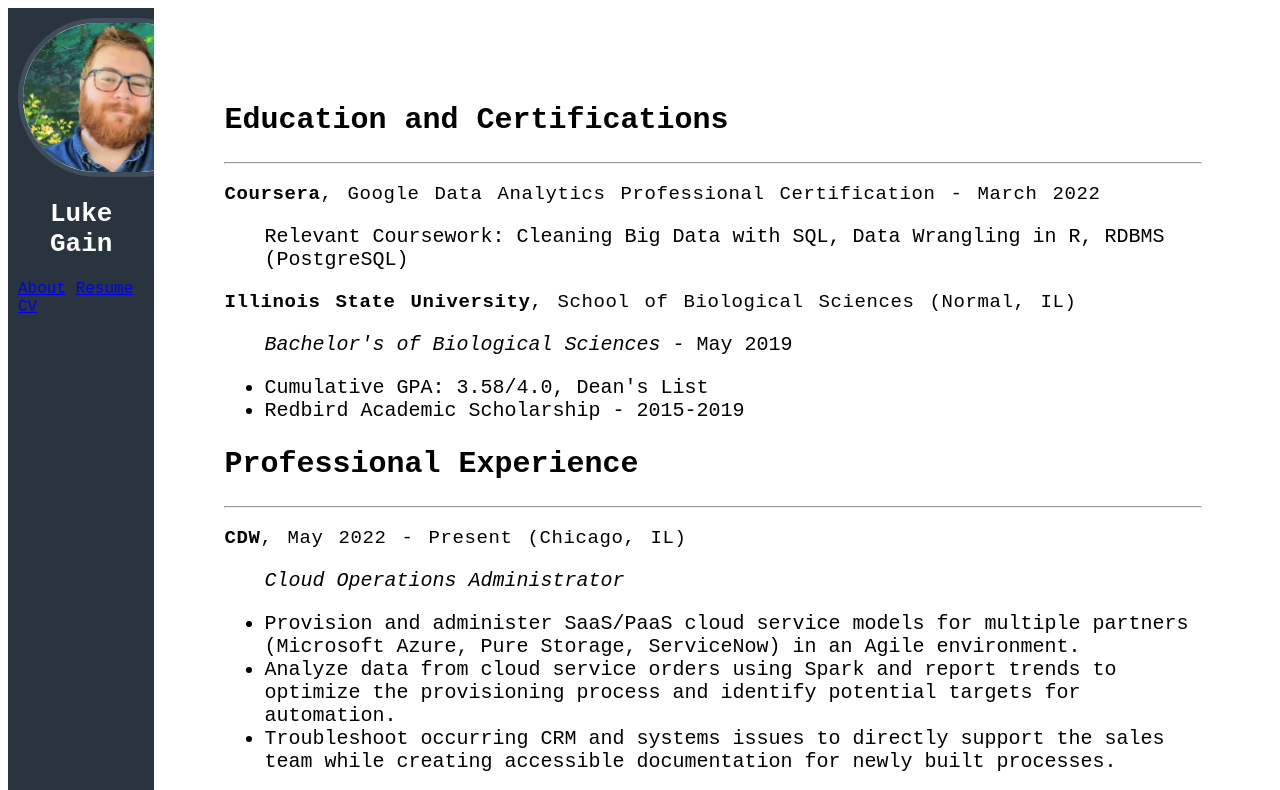
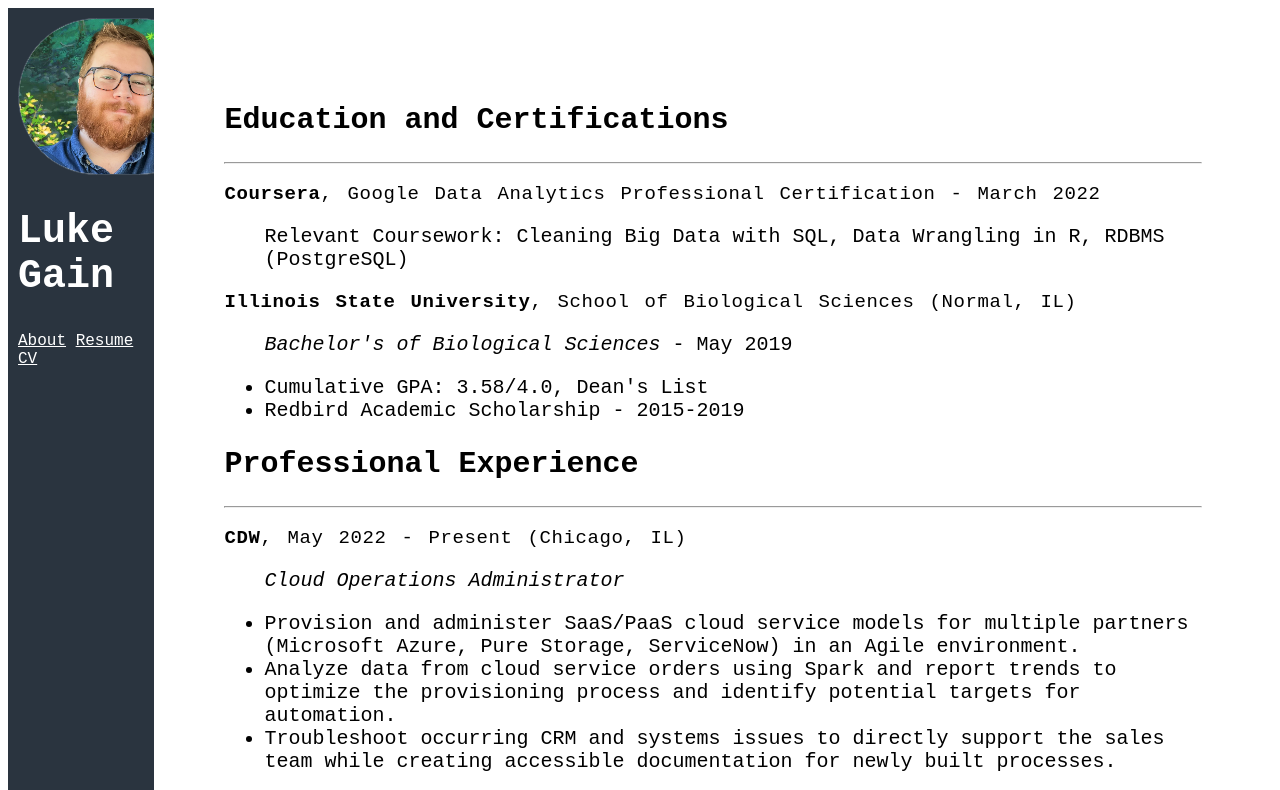
Before and after one commit to Lagain/portfolio-site, a plain HTML site: page index.html in a window 1280 px wide. Shown: the top 790 px of the page. Drawn offline with Linux system fonts and the light colour scheme.

Commit message:
modified fonts and colors

```diff
--- a/styles.css
+++ b/styles.css
@@ -4,12 +4,13 @@
 
 
 .header {
-    text-align: center;
-    font-size: 26px;
-    color: rgb(255, 255, 255);
+    font-size: 40px;
+    color: #ffffff;
 }
 
-
+a {
+    color: #ffffff;
+}
 p {
     font-family: "Courier New", Courier, monospace;
     font-size: 19px;
@@ -28,7 +29,7 @@ p {
     border-radius: 200px;
     box-sizing: border-box;
     background-color: #DDD;
-    border: 5px solid #404d5b;
+    border: 1px solid #404d5b;
 }
 
 img {
```
